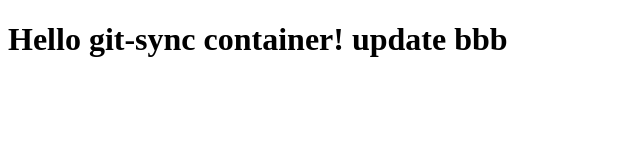
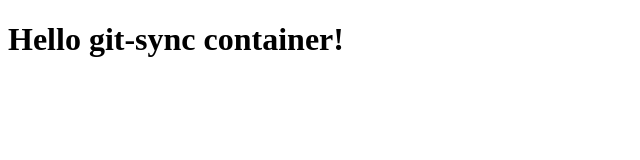
Before and after one commit to gisaburo/git-sync-test, a plain HTML site: page index.html in a window 1280 px wide. Shown: the whole page, without its empty margins (0-640 px from the left). Drawn offline with Linux system fonts and the light colour scheme.

Commit message:
test update

```diff
--- a/index.html
+++ b/index.html
@@ -1,9 +1,9 @@
 <!DOCTYPE html>
 <html>
 <head>
-<title>Hello git-sync container! update</title>
+<title>Hello git-sync container!</title>
 </head>
 <body>
-<h1>Hello git-sync container! update bbb</h1>
+<h1>Hello git-sync container!</h1>
 </body>
 </html>
```
